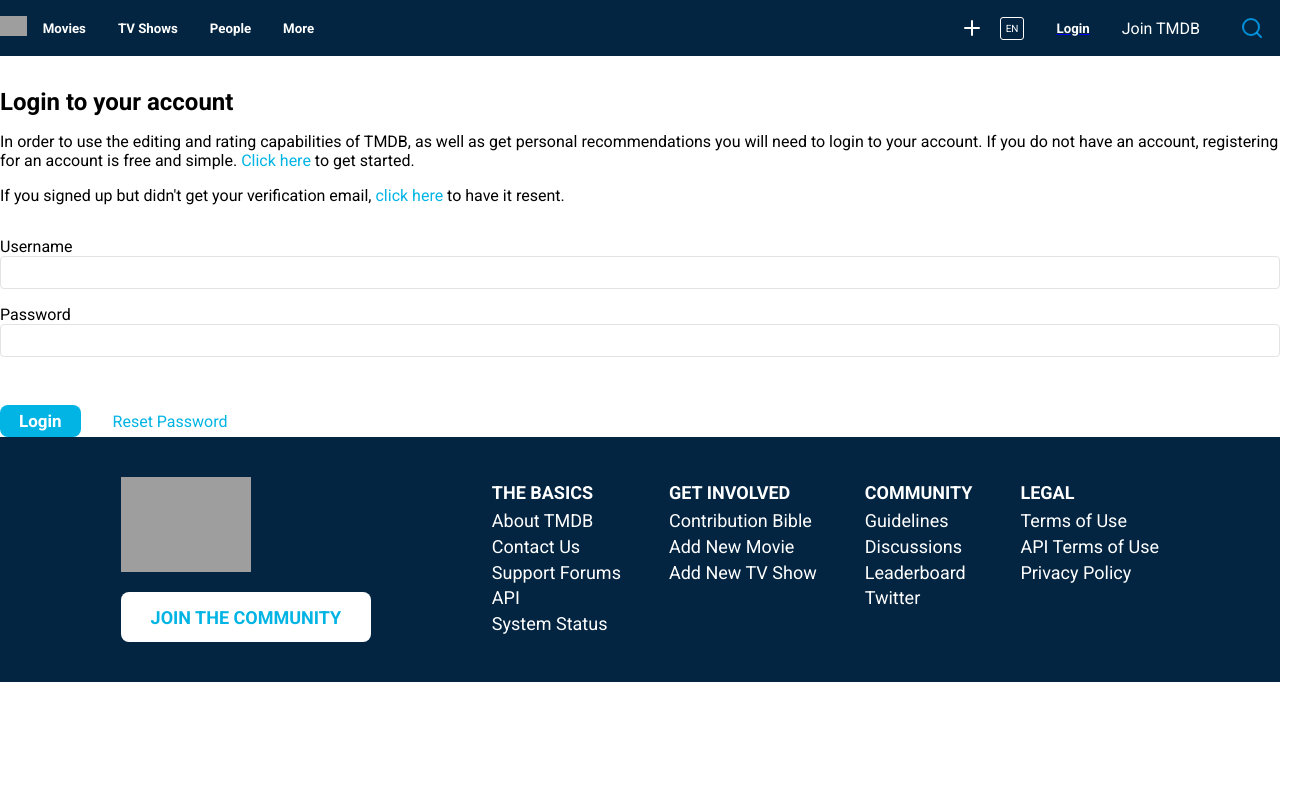
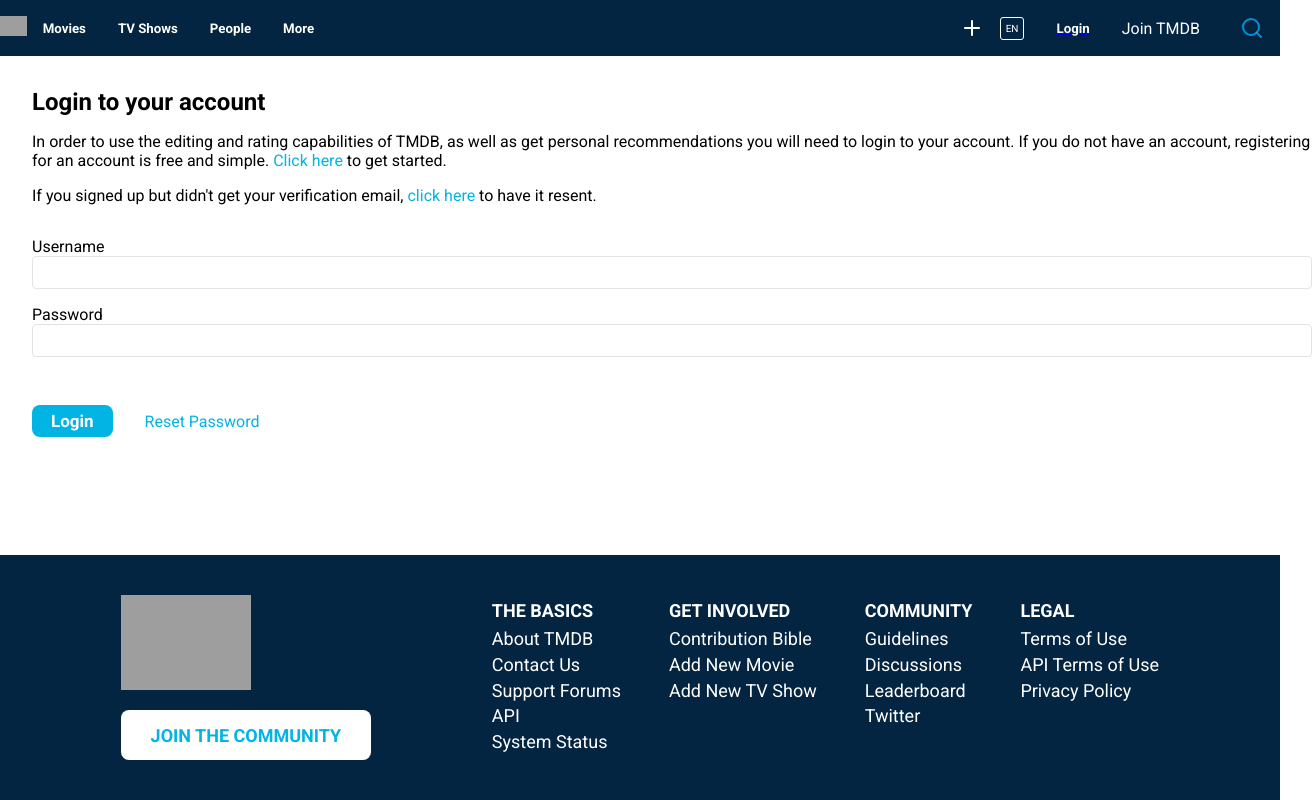
Before and after one commit to ZMukhammadRizo/Movie-Project, a React (Create React App) app: page /login in a window 1280 px wide. Shown: the whole page, 1312 px wide, since content can reach past the window. Built offline with nearby package versions, Linux system fonts and the light colour scheme; grey boxes are pictures that could not be loaded; a web font is replaced by a local one.

Commit message:
some bugs fixed

```diff
--- a/public/index.html
+++ b/public/index.html
@@ -4,10 +4,7 @@
     <meta charset="utf-8" />
     <meta name="viewport" content="width=device-width, initial-scale=1" />
     <meta name="theme-color" content="#000000" />
-    <meta
-      name="description"
-      content="Web site created using create-react-app"
-    />
+    <meta name="description" content="Web site created using create-react-app" />
     <link rel="preconnect" href="https://fonts.googleapis.com" />
     <link rel="preconnect" href="https://fonts.gstatic.com" crossorigin />
     <link
--- a/src/components/Account/Log In/index.js
+++ b/src/components/Account/Log In/index.js
@@ -3,6 +3,12 @@
 import styled from 'styled-components';
 import Container from '../../../layout/Container';
 
+const LogInContainer = styled(Container)`
+  margin: auto;
+  @media (max-width: 1450px) {
+    margin: 2rem;
+  }
+`;
 const Header = styled('h2')`
   margin: 2rem 0 0 0;
   font-size: 1.5em;
@@ -62,7 +68,7 @@
 
 const LogIn = () => {
   return (
-    <Container>
+    <LogInContainer>
       <Header>Login to your account</Header>
       <Texts>
         In order to use the editing and rating capabilities of TMDB, as well as get personal
@@ -89,7 +95,7 @@
       <Button2 as={Link} to={'/reset-password'}>
         Reset Password
       </Button2>
-    </Container>
+    </LogInContainer>
   );
 };
 
--- a/src/components/Account/Sign Up/index.js
+++ b/src/components/Account/Sign Up/index.js
@@ -7,6 +7,10 @@
 
 const SignUpContainer = styled(Container)`
   display: flex;
+  margin: auto;
+  @media (max-width: 1450px) {
+    margin: 0.7rem 2rem;
+  }
 `;
 
 const SideBar = styled('div')`
--- a/src/components/Footer/index.js
+++ b/src/components/Footer/index.js
@@ -6,9 +6,13 @@
 import { itemsFour, itemsOne, itemsThree, itemsTwo } from './footerItem';
 
 const FooterContent = styled('div')`
+  display: flex;
   background-color: #032541;
   padding: 40px 0;
-  display: flex;
+  position: absolute;
+  bottom: 0;
+  width: 100%;
+  min-height: 30%;
 `;
 
 const FooterContainer = styled(Container)`
```
